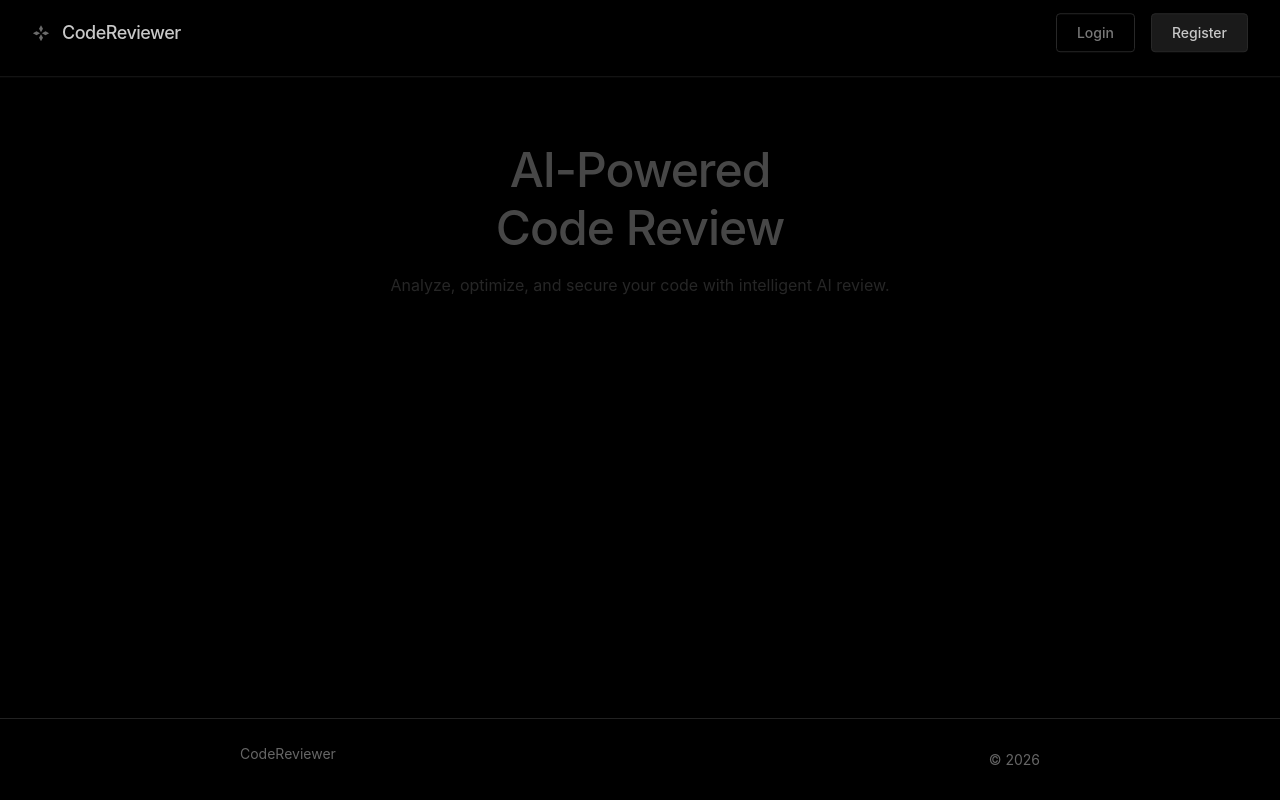
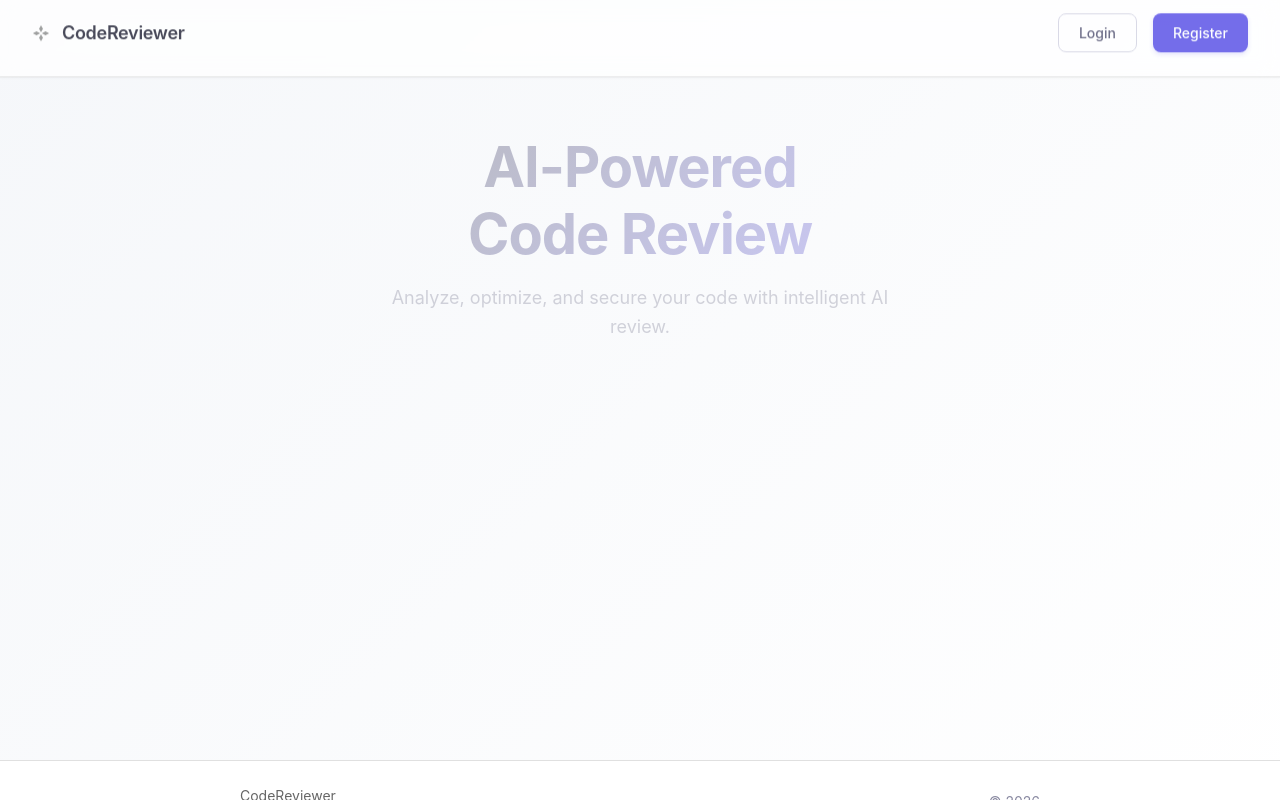
Before and after one commit to Aayushbhandarkar/AI-Code-Review-and-Bug-Detection-System, a React (Vite) app in the folder Frontend/: page / in a window 1280 px wide. Built offline with nearby package versions, Linux system fonts and the light colour scheme.

Commit message:
Revamp Landing Page styles with gradient background
Updated styles for Landing Page with a new color scheme and layout adjustments.

```diff
--- a/Frontend/src/pages/LandingPage.css
+++ b/Frontend/src/pages/LandingPage.css
@@ -1,7 +1,7 @@
 .clean-landing-page {
   min-height: 100vh;
-  background: #000;
-  color: #fff;
+  background: linear-gradient(135deg, #f5f7fa 0%, #ffffff 100%);
+  color: #1a1a2e;
   display: flex;
   flex-direction: column;
   font-family: -apple-system, BlinkMacSystemFont, 'Segoe UI', Roboto, sans-serif;
@@ -13,8 +13,10 @@
   justify-content: space-between;
   align-items: center;
   padding: 1.5rem 2rem;
-  background: rgba(0, 0, 0, 0.9);
-  border-bottom: 1px solid #222;
+  background: rgba(255, 255, 255, 0.95);
+  backdrop-filter: blur(10px);
+  border-bottom: 1px solid #e0e0e0;
+  box-shadow: 0 1px 3px rgba(0, 0, 0, 0.05);
 }
 
 .clean-logo {
@@ -26,14 +28,14 @@
 .logo-icon {
   width: 28px;
   height: 28px;
-  color: #888;
+  color: #4f46e5;
 }
 
 .logo-text {
   font-size: 1.125rem;
-  font-weight: 500;
-  color: #fff;
-  letter-spacing: -0.5px;
+  font-weight: 600;
+  color: #1a1a2e;
+  letter-spacing: -0.3px;
 }
 
 .clean-nav-buttons {
@@ -43,7 +45,7 @@
 
 .nav-btn {
   padding: 0.5rem 1.25rem;
-  border-radius: 4px;
+  border-radius: 8px;
   font-size: 0.875rem;
   font-weight: 500;
   border: none;
@@ -54,25 +56,27 @@
 
 .login-btn {
   background: transparent;
-  color: #999;
-  border: 1px solid #333;
+  color: #4a4a6a;
+  border: 1px solid #d0d0e0;
 }
 
 .login-btn:hover {
-  background: #111;
-  color: #fff;
-  border-color: #444;
+  background: #f0f0f5;
+  color: #1a1a2e;
+  border-color: #b0b0c0;
 }
 
 .register-btn {
-  background: #222;
+  background: #4f46e5;
   color: #fff;
-  border: 1px solid #333;
+  border: none;
+  box-shadow: 0 2px 4px rgba(79, 70, 229, 0.2);
 }
 
 .register-btn:hover {
-  background: #333;
-  border-color: #444;
+  background: #4338ca;
+  transform: translateY(-1px);
+  box-shadow: 0 4px 8px rgba(79, 70, 229, 0.3);
 }
 
 /* Main Content */
@@ -99,19 +103,22 @@
 }
 
 .hero-title {
-  font-size: 3rem;
-  font-weight: 500;
-  color: #fff;
+  font-size: 3.5rem;
+  font-weight: 700;
+  background: linear-gradient(135deg, #1a1a2e 0%, #4f46e5 100%);
+  -webkit-background-clip: text;
+  -webkit-text-fill-color: transparent;
+  background-clip: text;
   margin: 0 0 1rem 0;
   line-height: 1.2;
   letter-spacing: -1px;
 }
 
 .hero-subtitle {
-  font-size: 1rem;
-  color: #888;
+  font-size: 1.125rem;
+  color: #666680;
   margin: 0;
-  line-height: 1.5;
+  line-height: 1.6;
   max-width: 500px;
 }
 
@@ -119,10 +126,11 @@
 .code-preview {
   width: 100%;
   max-width: 600px;
-  background: #0a0a0a;
-  border-radius: 8px;
+  background: #1e1e2e;
+  border-radius: 12px;
   overflow: hidden;
-  border: 1px solid #222;
+  border: 1px solid #2d2d3d;
+  box-shadow: 0 10px 25px -5px rgba(0, 0, 0, 0.1), 0 8px 10px -6px rgba(0, 0, 0, 0.02);
 }
 
 .code-header {
@@ -130,8 +138,8 @@
   justify-content: space-between;
   align-items: center;
   padding: 0.75rem 1rem;
-  background: #111;
-  border-bottom: 1px solid #222;
+  background: #2a2a3a;
+  border-bottom: 1px solid #3a3a4a;
 }
 
 .header-left {
@@ -149,12 +157,12 @@
   width: 10px;
   height: 10px;
   border-radius: 50%;
-  background: #333;
+  background: #4a4a5a;
 }
 
 .file-name {
   font-size: 0.875rem;
-  color: #999;
+  color: #a0a0b0;
   font-family: 'Fira Code', monospace;
 }
 
@@ -165,16 +173,16 @@
 
 .lang-tag {
   font-size: 0.75rem;
-  color: #666;
+  color: #a0a0b0;
   padding: 0.25rem 0.5rem;
-  background: #222;
-  border-radius: 3px;
+  background: #3a3a4a;
+  border-radius: 4px;
   font-family: 'Fira Code', monospace;
 }
 
 .code-content {
   padding: 1.5rem;
-  background: #000;
+  background: #1e1e2e;
   min-height: 200px;
 }
 
@@ -185,18 +193,18 @@
 }
 
 .code-text {
-  color: #ccc;
+  color: #d4d4dc;
   font-family: 'Fira Code', monospace;
   font-size: 0.875rem;
-  line-height: 1.5;
+  line-height: 1.6;
   white-space: pre-wrap;
 }
 
 .cursor {
   display: inline-block;
-  width: 7px;
-  height: 14px;
-  background: #ccc;
+  width: 2px;
+  height: 16px;
+  background: #4f46e5;
   animation: blink 1s infinite;
   margin-left: 2px;
   vertical-align: middle;
@@ -214,29 +222,31 @@
 }
 
 .primary-btn {
-  padding: 0.75rem 1.5rem;
-  background: #222;
+  padding: 0.875rem 1.75rem;
+  background: #4f46e5;
   color: #fff;
-  border: 1px solid #333;
-  border-radius: 4px;
+  border: none;
+  border-radius: 10px;
   font-size: 0.875rem;
   font-weight: 500;
   cursor: pointer;
   transition: all 0.2s;
   font-family: inherit;
+  box-shadow: 0 2px 4px rgba(79, 70, 229, 0.2);
 }
 
 .primary-btn:hover {
-  background: #333;
-  border-color: #444;
+  background: #4338ca;
+  transform: translateY(-2px);
+  box-shadow: 0 6px 12px rgba(79, 70, 229, 0.3);
 }
 
 .secondary-btn {
-  padding: 0.75rem 1.5rem;
+  padding: 0.875rem 1.75rem;
   background: transparent;
-  color: #999;
-  border: 1px solid #333;
-  border-radius: 4px;
+  color: #4a4a6a;
+  border: 1px solid #d0d0e0;
+  border-radius: 10px;
   font-size: 0.875rem;
   font-weight: 500;
   cursor: pointer;
@@ -245,16 +255,16 @@
 }
 
 .secondary-btn:hover {
-  background: #111;
-  color: #fff;
-  border-color: #444;
+  background: #f0f0f5;
+  color: #1a1a2e;
+  border-color: #b0b0c0;
 }
 
 /* Footer */
 .clean-footer {
   padding: 1.5rem 2rem;
-  background: rgba(0, 0, 0, 0.9);
-  border-top: 1px solid #222;
+  background: rgba(255, 255, 255, 0.95);
+  border-top: 1px solid #e0e0e0;
 }
 
 .footer-content {
@@ -267,12 +277,12 @@
 
 .footer-text {
   font-size: 0.875rem;
-  color: #666;
+  color: #8888a0;
 }
 
 .footer-year {
   font-size: 0.875rem;
-  color: #666;
+  color: #8888a0;
 }
 
 /* Responsive */
@@ -286,11 +296,11 @@
   }
 
   .hero-title {
-    font-size: 2rem;
+    font-size: 2.5rem;
   }
 
   .hero-subtitle {
-    font-size: 0.875rem;
+    font-size: 1rem;
   }
 
   .code-preview {
@@ -329,6 +339,6 @@
   }
 
   .hero-title {
-    font-size: 1.75rem;
+    font-size: 2rem;
   }
 }
```
